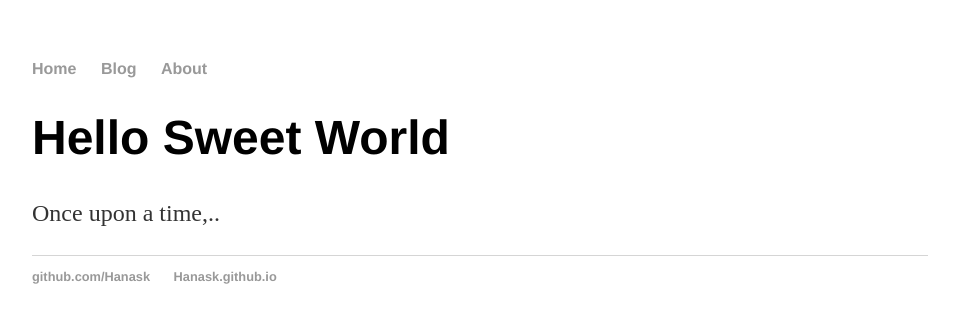
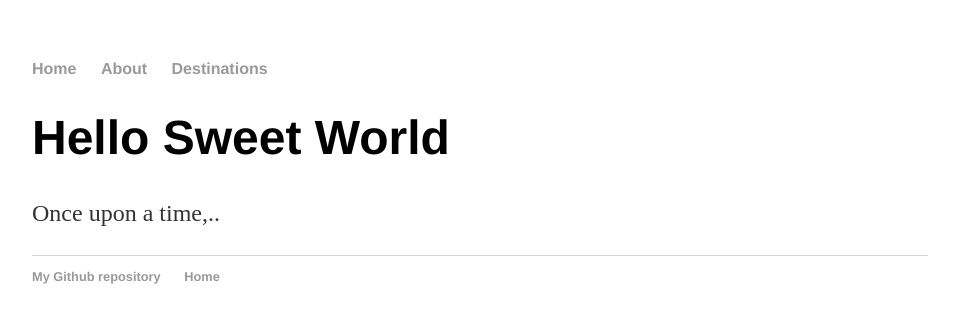
Before and after one commit to Hanask/Hanask.github.io, a Jekyll site: the page built from index.html, in a window 1280 px wide. Shown: the top 323 px of the page, without its empty margins (160-1119 px from the left). Built offline with Jekyll 4.4.1, drawn with Linux system fonts in a browser that asks for light colours.

Commit message:
Update default.html

```diff
--- a/_layouts/default.html
+++ b/_layouts/default.html
@@ -9,8 +9,8 @@
     <nav>
       <ul>
         <li><a href="/">Home</a></li>
-        <li><a href="/blog">Blog</a></li>
         <li><a href="/about">About</a></li>
+        <li><a href="/destinations">Destinations</a></li>
       </ul>
     </nav>
     <div class="container">
@@ -18,8 +18,8 @@
    </div>
     <footer>
       <ul>
-        <li><a href="https://github.com/Hanask">github.com/Hanask</a></li>
-        <li><a href="https://Hanask.github.io">Hanask.github.io</a></li>
+        <li><a href="https://github.com/Hanask">My Github repository</a></li>
+        <li><a href="https://Hanask.github.io">Home</a></li>
       </ul>
     </footer>
   </body>
```
